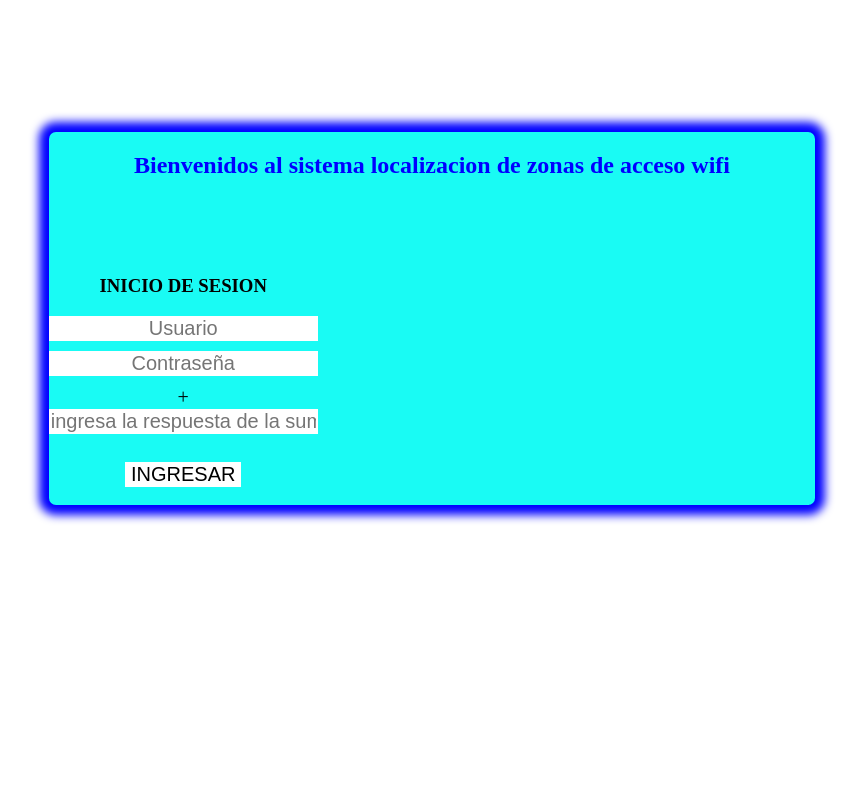
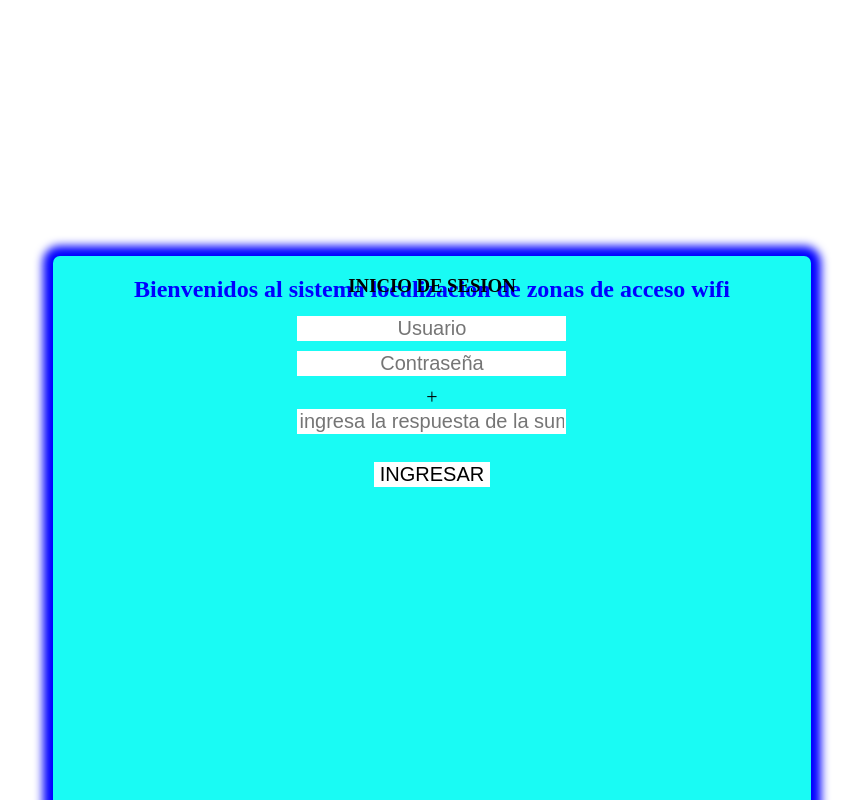
Before and after one commit to DanielBanquet11/ejercicio, a React (Vite) app: page / in a window 1280 px wide. Shown: the top 800 px of the page, without its empty margins (208-1071 px from the left). Built offline with nearby package versions, Linux system fonts and the light colour scheme.

Commit message:
Update styles.css

```diff
--- a/src/styles.css
+++ b/src/styles.css
@@ -17,7 +17,7 @@ body{
     border-radius: 7px;
     box-shadow: 0px 0px 10px 10px blue;}
     .div2 { grid-area: 2 / 2 / 3 / 5; }
-    .div3 { grid-area: 3 / 2 / 5 / 3;
+    .div3 { grid-area:2 / 2 / 3 / 5;
 
     }
 
```
